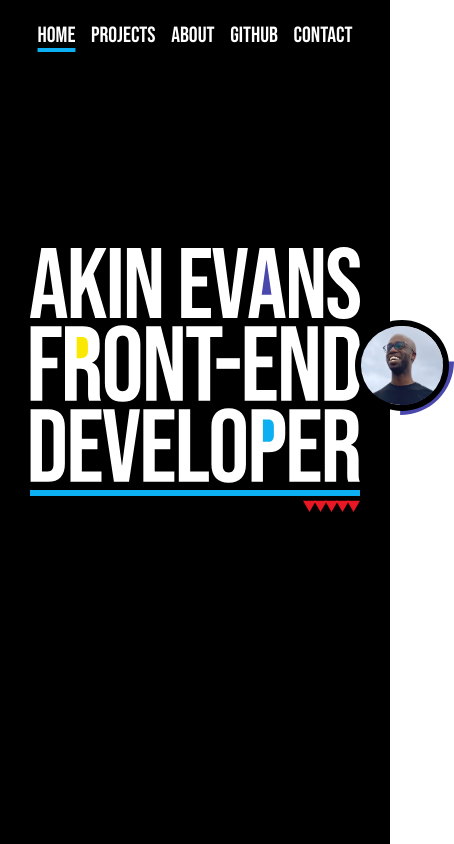
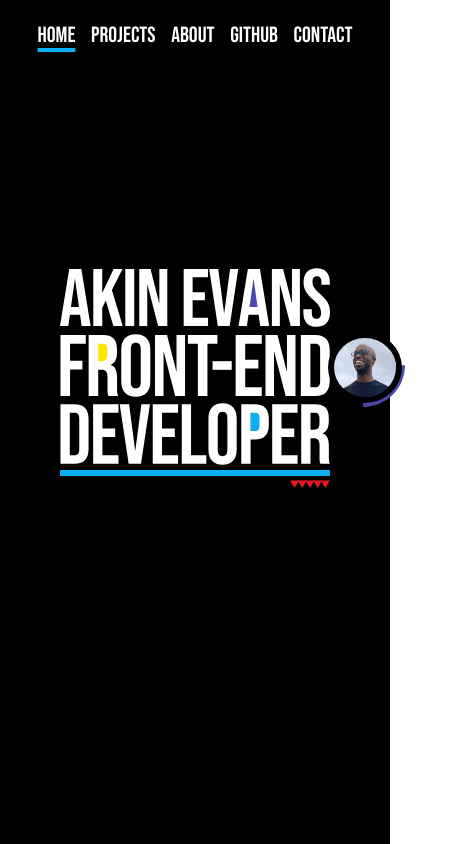
Before and after one commit to akinevans/akinevans.com-v3, a React (Create React App) app: page / in a window 390 px wide. Shown: the top 844 px of the page, 454 px wide, since content can reach past the window. Built offline with nearby package versions, Linux system fonts and the light colour scheme.

Commit message:
Update responsive CSS for Hero component. Fix profile picture sizing issue

```diff
--- a/src/components/Hero.css
+++ b/src/components/Hero.css
@@ -156,7 +156,8 @@
   }
 
   .red-triangle {
-    bottom: -7%;
+    width: 50px;
+    bottom: -6.8%;
   }
 } /* End 850 Tablet View 850px; */
 
@@ -186,8 +187,6 @@
 
 @media (max-width: 700px) {
   .hero-textSVG-wrapper {
-    align-items: flex-start;
-    justify-content: space-between;
     width: 380px;
     height: 270px;
     /* border-bottom: 6px solid var(--blue); */
@@ -225,7 +224,8 @@
   }
 
   .red-triangle {
-    bottom: -8.5%;
+    width: 42px;
+    bottom: -7.5%;
   }
 } /* End Tablet View 700px; */
 
@@ -235,8 +235,6 @@
 
 @media (max-width: 600px) {
   .hero-textSVG-wrapper {
-    align-items: flex-start;
-    justify-content: space-between;
     width: 330px;
     height: 240px;
     /* outline: 2px solid green; */
@@ -267,6 +265,48 @@
   }
 
   .red-triangle {
+    width: 40px;
+    bottom: -7.8%;
+  }
+} /* End Tablet View 600px; */
+
+/** Tablet View 520px; */
+/** Tablet View 520px; */
+/** Tablet View 520px; */
+
+@media (max-width: 520px) {
+  .hero-textSVG-wrapper {
+    width: 270px;
+    height: 200px;
+    /* outline: 2px solid green; */
+  }
+
+  .akinevans {
+    margin-bottom: 2px;
+  }
+
+  .frontend {
+    margin-bottom: 2px;
+  }
+
+  .developer {
+    margin-bottom: -2px;
+  }
+
+  .profile-picture {
+    top: 33%;
+    right: -26.5%;
+    width: 62px;
+  }
+
+  .semicircle {
+    top: 48.8%;
+    right: -27.8%;
+    width: 42px;
+  }
+
+  .red-triangle {
+    width: 40px;
     bottom: -9%;
   }
-} /* End Tablet View 600px; */
+} /* End Tablet View 520px; */
```
Also changed, not shown: 1 other file (tests, documents, lock files or other folders).
